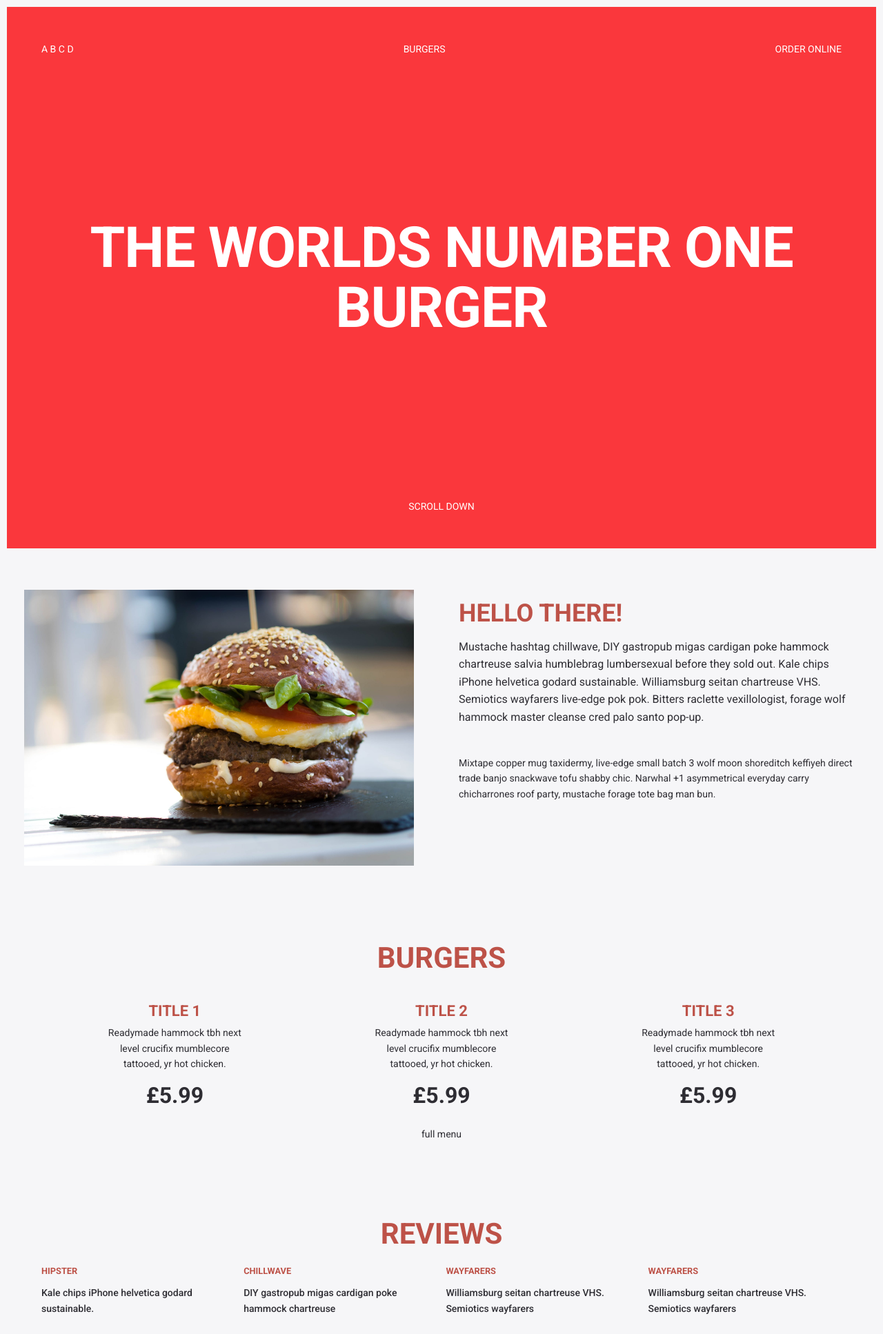
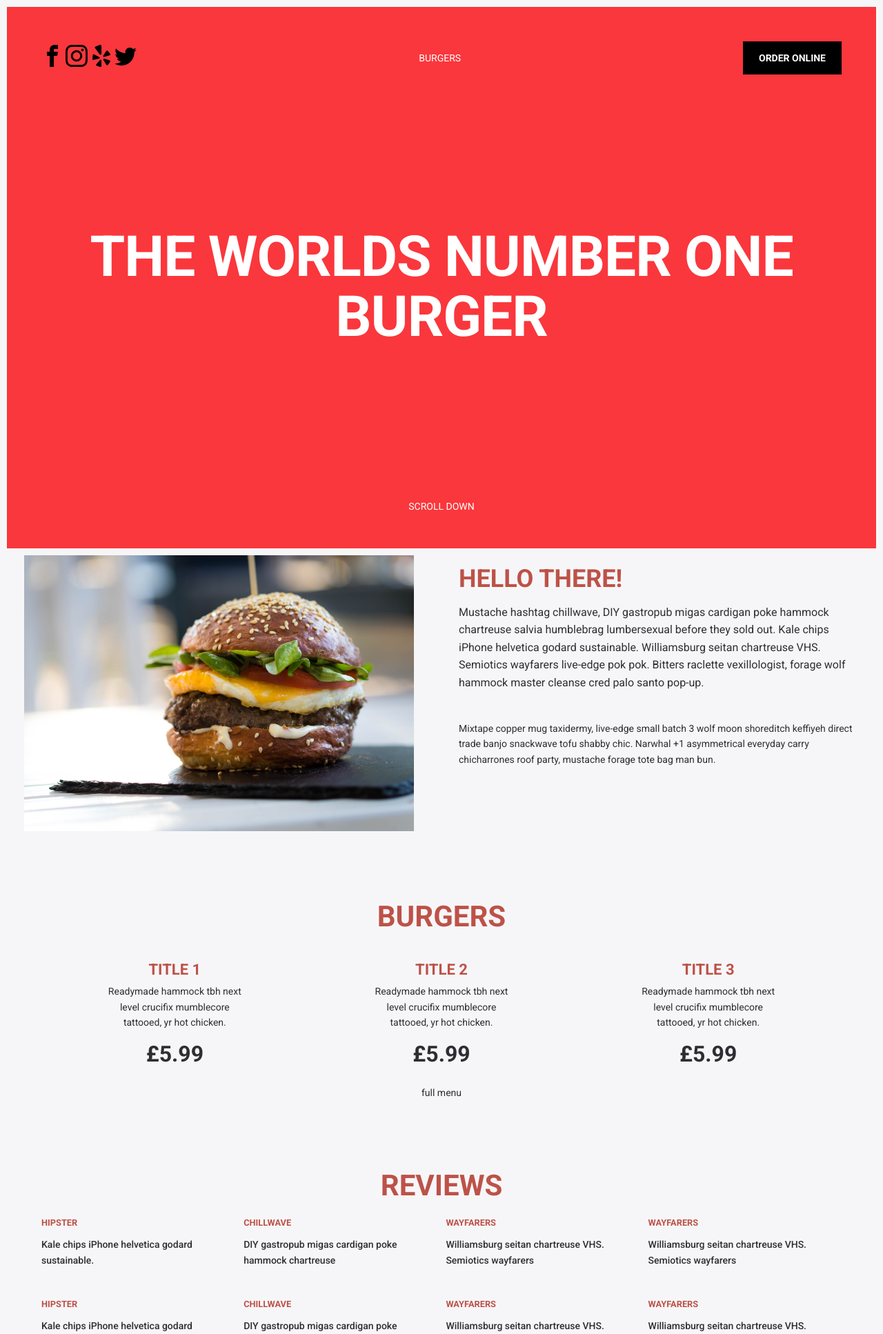
Before and after one commit to chazmcgrill/restaurant-site, a PHP site: page / in a window 1280 px wide. Shown: the top 1934 px of the page at 69% size. Run offline with PHP 8.4, Linux system fonts and the light colour scheme; style sheets or scripts are compiled from the project's sources.

Commit message:
Added Social Icons / SVG Gulp Setup

```diff
--- a/src/css/02-layout/_grid.sass
+++ b/src/css/02-layout/_grid.sass
@@ -1,5 +1,5 @@
 section
-  padding: 50px 0
+  padding: 0 0 90px
 
 .row
   box-sizing: border-box
@@ -26,12 +26,9 @@ section
     width: 100%
 
 @media (max-width: 640px)
-  section
-    padding: 50px 0
 
   .row
     display: block
-    // margin: 0 10px
 
   .col
     width: 100%
--- a/src/css/02-layout/_header.sass
+++ b/src/css/02-layout/_header.sass
@@ -17,3 +17,4 @@ h1
 .navbar
   display: flex
   justify-content: space-between
+  align-items: center
--- a/src/css/03-module/_buttons.sass
+++ b/src/css/03-module/_buttons.sass
@@ -0,0 +1,11 @@
+.btn
+  padding: 10px 20px
+  border: 3px solid black
+  background: black
+  font-weight: bold
+  cursor: pointer
+  transition: all 0.3s ease-in-out
+
+  &:hover
+    color: black
+    background: #FA373C
--- a/src/index.php
+++ b/src/index.php
@@ -10,9 +10,14 @@
 <body>
   <header>
     <nav class="navbar">
-      <div class="navbar--icons">a b c d</div>
+      <div class="social-icons">
+        <img src="./assets/img/svg/facebook.svg" alt="">
+        <img src="./assets/img/svg/instagram.svg" alt="">
+        <img src="./assets/img/svg/yelp.svg" alt="">
+        <img src="./assets/img/svg/twitter.svg" alt="">
+      </div>
       <div class="navbar--logo">Burgers</div>
-      <div class="navbar--btn">Order Online</div>
+      <div class="navbar--btn btn">Order Online</div>
     </nav>
 
     <h1>The worlds number one burger</h1>
```
Also changed, not shown: dist/assets/css/main.css (+14 -4 lines), dist/index.php (+7 -2 lines), gulpfile.js (+8 -2 lines), dist/assets/img/SVG/checkmark.svg (added), dist/assets/img/SVG/cross.svg (added), dist/assets/img/SVG/facebook.svg (added), dist/assets/img/SVG/instagram.svg (added), dist/assets/img/SVG/lock.svg (added), dist/assets/img/SVG/twitter.svg (added), dist/assets/img/SVG/unlocked.svg (added), dist/assets/img/SVG/yelp.svg (added).
